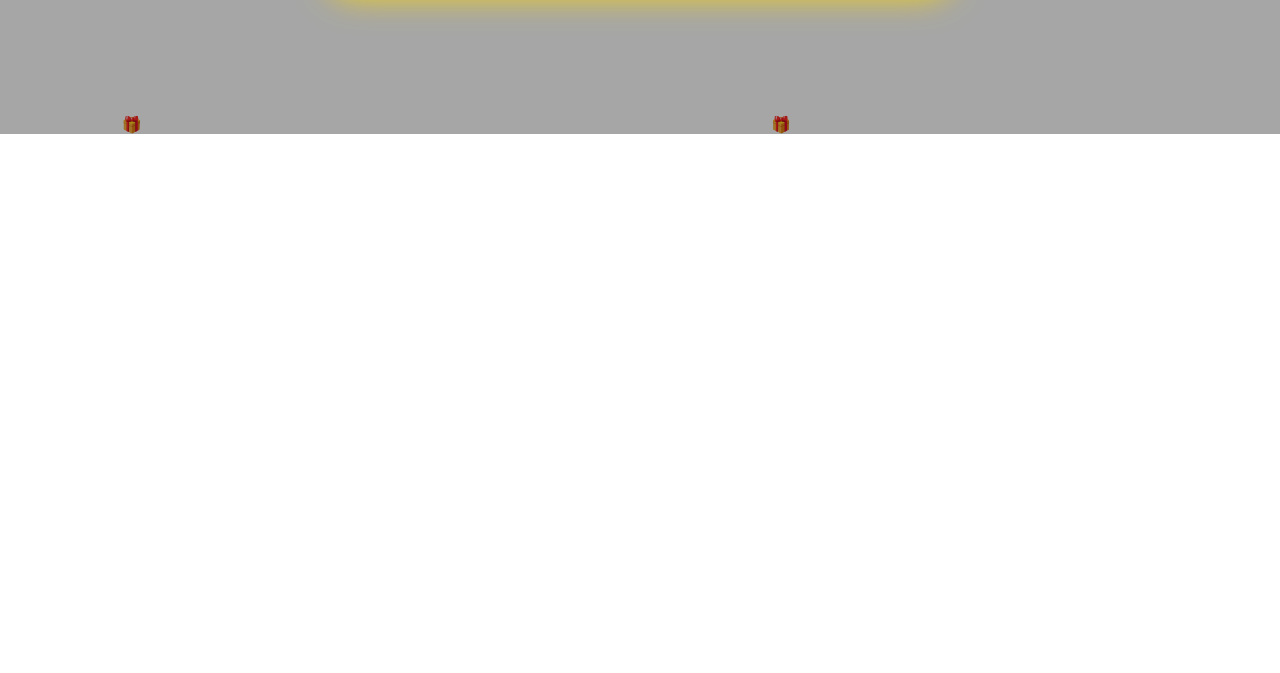
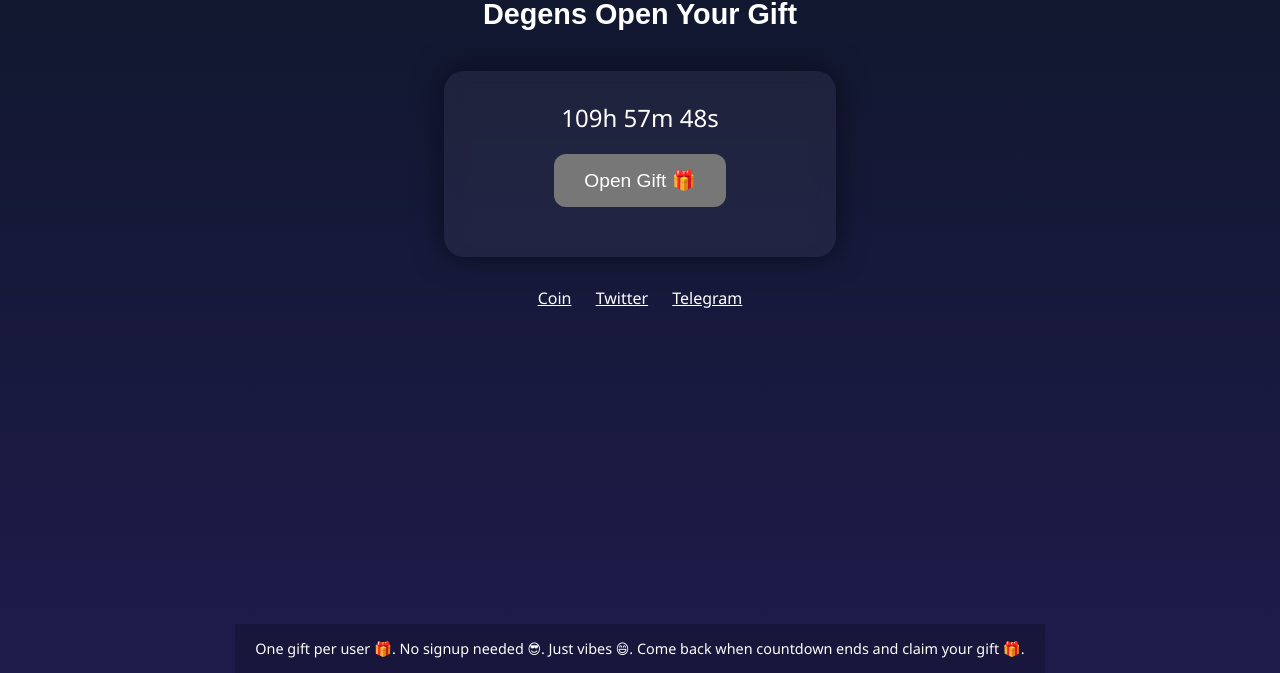
Before and after one commit to sagit417/new-year-gift.github.io, a plain HTML site: page index.html in a window 1280 px wide. Shown: the part 127-800 px from the top of the page. Drawn offline with Linux system fonts and the light colour scheme.

Commit message:
Update style.css

```diff
--- a/style.css
+++ b/style.css
@@ -1,134 +1,106 @@
-
+/* --- General Reset --- */
 * {
   margin: 0;
   padding: 0;
   box-sizing: border-box;
 }
 
-body {
-  font-family: "Comic Sans MS", cursive, sans-serif;
-  color: white;
+body, html {
+  height: 100%;
+  font-family: 'Segoe UI', Tahoma, Geneva, Verdana, sans-serif;
+  background: linear-gradient(180deg, #0f172a, #1e1b4b);
+  color: #fff;
+  display: flex;
+  flex-direction: column;
+  justify-content: space-between;
+  align-items: center;
   overflow-x: hidden;
+}
 
-  /* Scrollable premium background image */
-  background: url('background.jpg') no-repeat center top;
-  background-size: cover;
-  background-attachment: scroll;
+.container {
+  text-align: center;
+  padding: 50px 20px 20px 20px;
+  z-index: 2;
   position: relative;
 }
 
-body::before {
-  content: "";
-  position: absolute;
+.title {
+  font-size: 3rem;
+  font-weight: bold;
+  margin-bottom: 10px;
+}
+
+.subtitle {
+  font-size: 1.8rem;
+  font-family: 'Cursive', sans-serif;
+  margin-bottom: 40px;
+}
+
+.card {
+  background: rgba(255, 255, 255, 0.05);
+  backdrop-filter: blur(10px);
+  padding: 30px 20px;
+  border-radius: 20px;
+  box-shadow: 0 0 30px rgba(0,0,0,0.5);
+  max-width: 400px;
+  margin: 0 auto;
+}
+
+.countdown {
+  font-size: 1.5rem;
+  margin-bottom: 20px;
+}
+
+.gift-btn {
+  padding: 15px 30px;
+  font-size: 1.2rem;
+  border: none;
+  border-radius: 12px;
+  background: #ff4d4d;
+  color: #fff;
+  cursor: pointer;
+  transition: 0.3s;
+}
+
+.gift-btn:disabled {
+  background: #777;
+  cursor: not-allowed;
+}
+
+.gift-btn:hover:not(:disabled) {
+  transform: scale(1.05);
+}
+
+.gift-message {
+  margin-top: 20px;
+  font-size: 1.2rem;
+}
+
+.links {
+  margin-top: 30px;
+}
+
+.links a {
+  margin: 0 10px;
+  color: #fff;
+  text-decoration: underline;
+}
+
+footer {
+  text-align: center;
+  padding: 15px 20px;
+  font-size: 0.9rem;
+  background: rgba(0,0,0,0.2);
+  width: 100%;
+}
+
+/* --- Fireworks Canvas --- */
+#fireworksCanvas {
+  position: fixed;
   top: 0;
   left: 0;
   width: 100%;
   height: 100%;
-  background: rgba(0,0,0,0.35); /* subtle overlay for readability */
   pointer-events: none;
-  z-index: 0;
-}
-
-canvas {
-  position: fixed;
-  inset: 0;
   z-index: 1;
 }
-
-.container {
-  position: relative;
-  z-index: 2;
-  max-width: 620px;
-  margin: auto;
-  top: 50%;
-  transform: translateY(-50%);
-  text-align: center;
-  background: rgba(0,0,0,0.5);
-  padding: 32px;
-  border-radius: 22px;
-  border: 2px solid gold;
-  box-shadow: 0 0 35px gold;
-}
-
-.title {
-  font-size: 2.4rem;
-  color: gold;
-  text-shadow: 0 0 12px gold;
-}
-
-.subtitle {
-  margin-top: 6px;
-  font-size: 1.3rem;
-  color: #ffd966;
-  text-shadow: 0 0 8px #ffd966;
-}
-
-#countdown {
-  margin-top: 16px;
-  font-size: 1.1rem;
-}
-
-.gift {
-  font-size: 4.2rem;
-  width: 130px;
-  height: 130px;
-  margin: 22px auto;
-  display: flex;
-  align-items: center;
-  justify-content: center;
-  border-radius: 22px;
-  background: linear-gradient(45deg, gold, orange);
-  box-shadow: 0 0 30px gold;
-  cursor: pointer;
-  transition: transform 0.2s;
-}
-
-.gift:hover {
-  transform: scale(1.1) rotate(-4deg);
-}
-
-.locked {
-  opacity: 0.5;
-  cursor: not-allowed;
-}
-
-#result {
-  margin-top: 18px;
-  font-size: 1.15rem;
-  line-height: 1.6;
-}
-
-.links {
-  margin-top: 26px;
-  display: flex;
-  justify-content: center;
-  gap: 18px;
-}
-
-.links a {
-  color: gold;
-  text-decoration: none;
-  font-weight: bold;
-}
-
-.links a:hover {
-  text-shadow: 0 0 10px gold;
-}
-
-/* Friendly Reminder Bar */
-.reminder {
-  position: fixed;
-  bottom: 10px;
-  left: 50%;
-  transform: translateX(-50%);
-  background: rgba(0,0,0,0.8);
-  color: gold;
-  padding: 10px 18px;
-  border-radius: 14px;
-  font-size: 0.9rem;
-  text-align: center;
-  border: 1px dashed gold;
-  box-shadow: 0 0 15px rgba(255,215,0,0.4);
-  z-index: 3;
-  max-width: 92%;
-}
```
